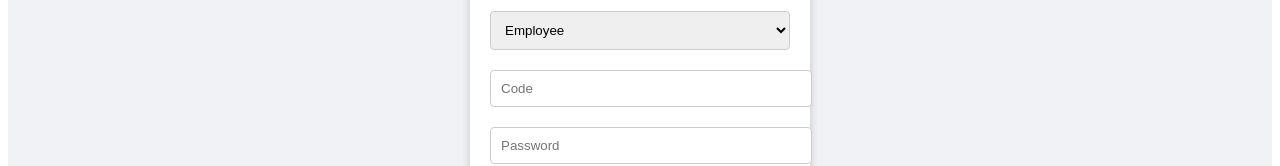
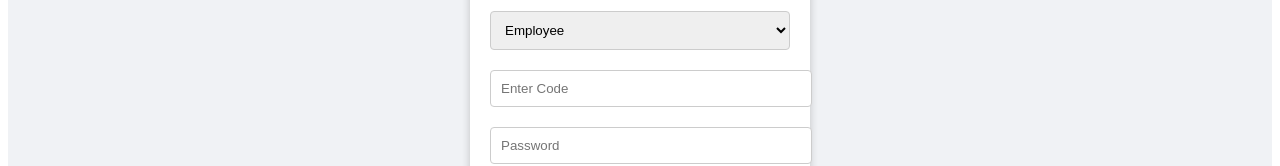
Before and after one commit to wepitch-dev-gunjan/siddha-connect-frontend-admin, a React (Create React App) app: page / in a window 1280 px wide. Shown: the part 338-504 px from the top of the page. Built offline with nearby package versions, Linux system fonts and the light colour scheme.

Commit message:
cicd testing

```diff
--- a/src/pages/login/index.jsx
+++ b/src/pages/login/index.jsx
@@ -35,7 +35,7 @@ function Login() {
           type="text"
           value={code}
           onChange={(e) => setCode(e.target.value)}
-          placeholder="Code"
+          placeholder="Enter Code"
           className="input-field"
           required
         />
```
